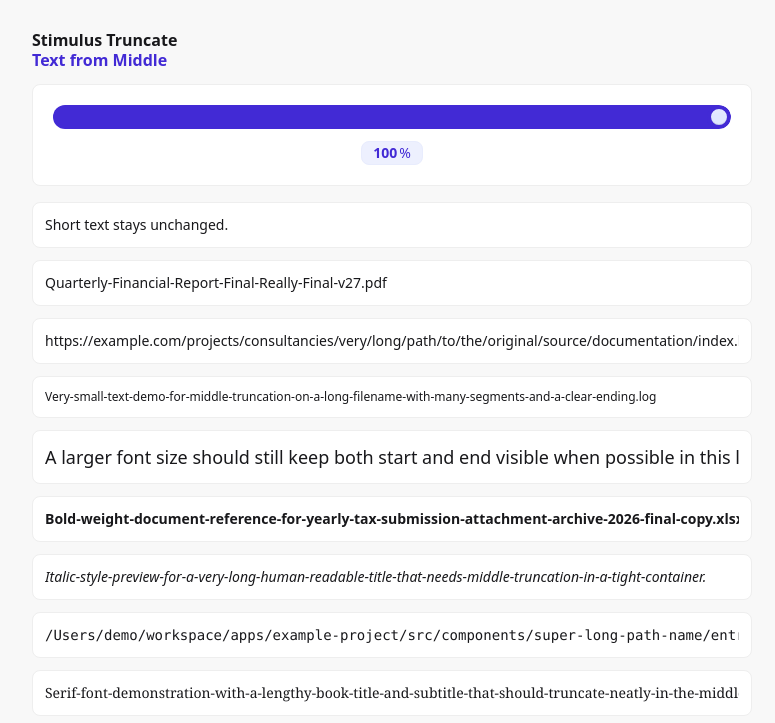
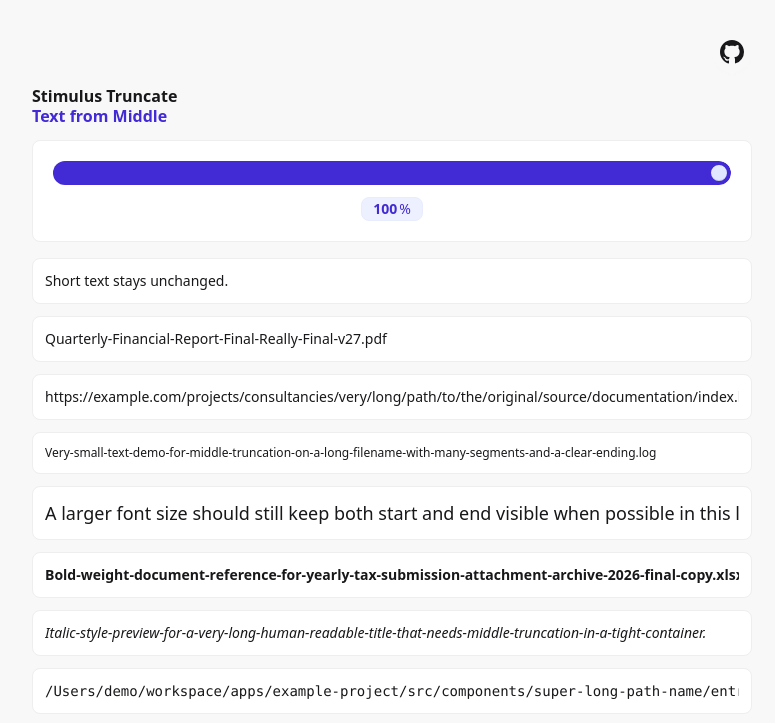
Before and after one commit to elalemanyo/stimulus-truncate-text-from-middle, a website: page demo/index.html in a window 1280 px wide. Shown: the top 723 px of the page, without its empty margins (248-1023 px from the left). Drawn offline with nearby package versions, Linux system fonts and the light colour scheme.

Commit message:
Add GitHub repository link to demo page

```diff
--- a/demo/index.html
+++ b/demo/index.html
@@ -18,6 +18,19 @@
   </head>
   <body class="min-h-screen bg-base-200 text-base-content">
     <main data-controller="width-slider" class="mx-auto flex w-full max-w-3xl flex-col gap-4 px-4 py-8 sm:px-6">
+      <div class="flex justify-end">
+        <a
+          href="https://github.com/elalemanyo/stimulus-truncate-text-from-middle"
+          target="_blank"
+          rel="noopener noreferrer"
+          aria-label="Open GitHub repository"
+          class="btn btn-circle border-0"
+        >
+          <svg xmlns="http://www.w3.org/2000/svg" viewBox="0 0 16 16" aria-hidden="true" class="size-6 fill-current">
+            <path d="M8 0C3.58 0 0 3.58 0 8c0 3.54 2.29 6.53 5.47 7.59.4.07.55-.17.55-.38 0-.19-.01-.82-.01-1.49C4 14.09 3.48 13.22 3.32 12.77c-.09-.23-.48-.94-.82-1.13-.28-.15-.68-.52-.01-.53.63-.01 1.08.58 1.23.82.72 1.21 1.87.87 2.33.66.07-.52.28-.87.5-1.07-1.78-.2-3.64-.89-3.64-3.95 0-.87.31-1.59.82-2.15-.08-.2-.36-1.02.08-2.12 0 0 .67-.21 2.2.82.64-.18 1.32-.27 2-.27s1.36.09 2 .27c1.53-1.04 2.2-.82 2.2-.82.44 1.1.16 1.92.08 2.12.51.56.82 1.27.82 2.15 0 3.07-1.87 3.75-3.65 3.95.29.25.54.73.54 1.48 0 1.07-.01 1.93-.01 2.2 0 .21.15.46.55.38A8.01 8.01 0 0 0 16 8c0-4.42-3.58-8-8-8" />
+          </svg>
+        </a>
+      </div>
       <header>
         <h1 class="font-extrabold leading-tight flex flex-col gap-1 *:[text-box:trim-both_cap_alphabetic] *:leading-[1]">
           <span
```
